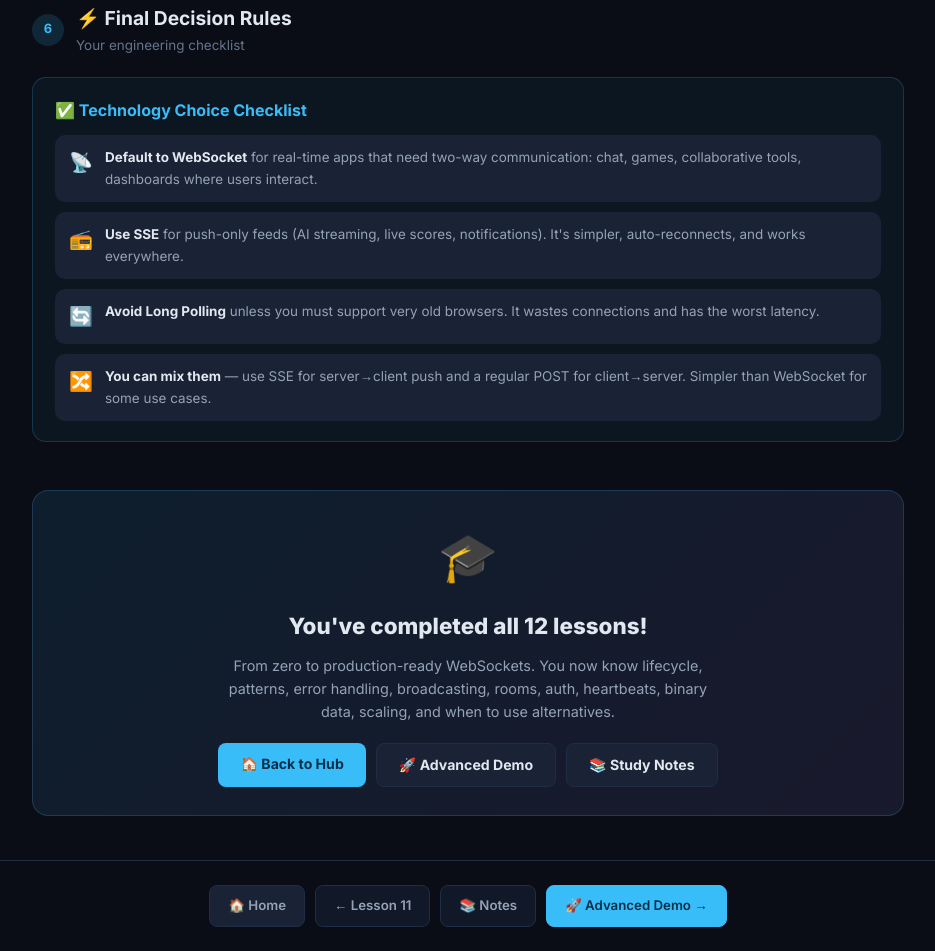
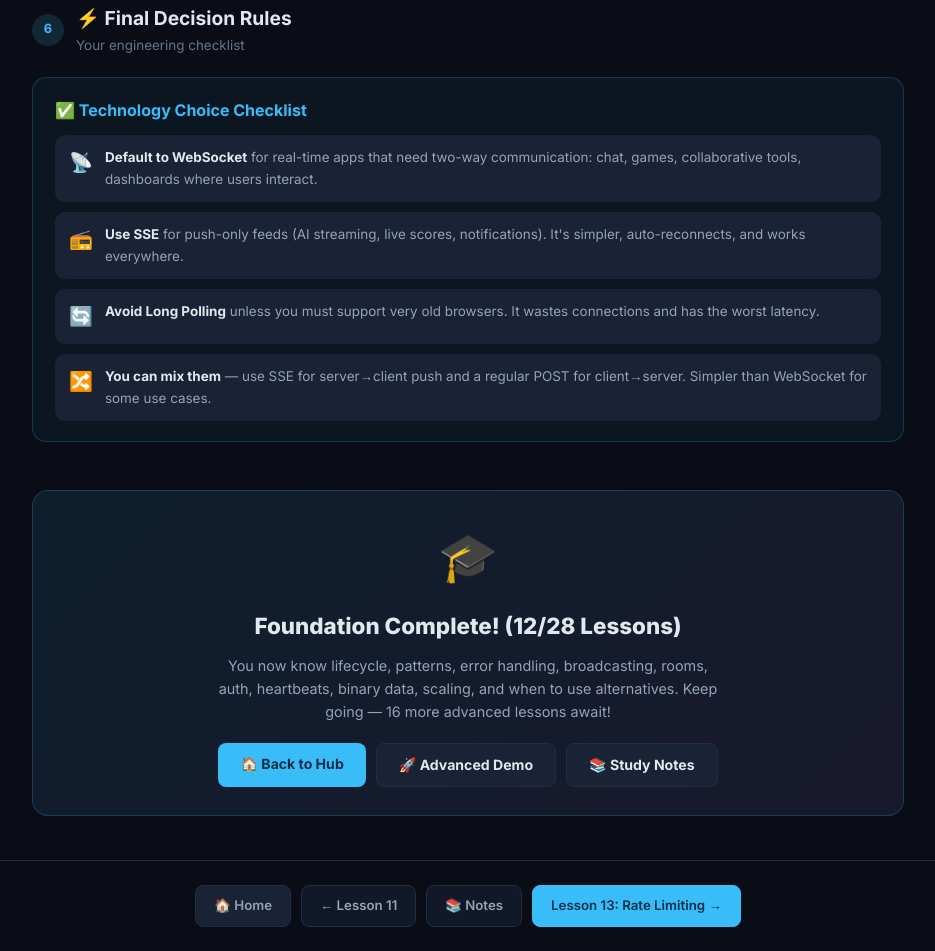
Before and after one commit to anudeepbikumalla/websockets-learn, a website: page learn12.html in a window 1280 px wide. Shown: the part 3189-4140 px from the top of the page, without its empty margins (172-1107 px from the left). Drawn offline with Linux system fonts and the light colour scheme.

Commit message:
fix: repair inter-lesson navigation links and update README with full curriculum + roadmap

```diff
--- a/learn12.html
+++ b/learn12.html
@@ -714,7 +714,8 @@
           <p class="note-sm" style="margin-top:14px">⚡ <strong style="color:var(--text)">Rule of thumb:</strong> Use
             <strong style="color:var(--blue)">WebSocket</strong> if you need two-way communication. Use <strong
               style="color:var(--purple)">SSE</strong> for server-to-client only. Use <strong
-              style="color:var(--orange)">Long Polling</strong> only as a last resort.</p>
+              style="color:var(--orange)">Long Polling</strong> only as a last resort.
+          </p>
         </div>
       </div>
     </section>
@@ -818,10 +819,10 @@
       <div
         style="background:linear-gradient(135deg,rgba(56,189,248,.1),rgba(167,139,250,.1));border:1px solid rgba(56,189,248,.2);border-radius:16px;padding:28px;text-align:center">
         <div style="font-size:3rem;margin-bottom:12px">🎓</div>
-        <h2 style="font-size:1.4rem;font-weight:800;margin-bottom:10px">You've completed all 12 lessons!</h2>
-        <p style="color:var(--dim);max-width:500px;margin:0 auto 20px;font-size:.9rem">From zero to production-ready
-          WebSockets. You now know lifecycle, patterns, error handling, broadcasting, rooms, auth, heartbeats, binary
-          data, scaling, and when to use alternatives.</p>
+        <h2 style="font-size:1.4rem;font-weight:800;margin-bottom:10px">Foundation Complete! (12/28 Lessons)</h2>
+        <p style="color:var(--dim);max-width:500px;margin:0 auto 20px;font-size:.9rem">You now know lifecycle, patterns,
+          error handling, broadcasting, rooms, auth, heartbeats, binary data, scaling, and when to use alternatives.
+          Keep going — 16 more advanced lessons await!</p>
         <div style="display:flex;gap:10px;justify-content:center;flex-wrap:wrap">
           <a href="index.html"
             style="padding:10px 22px;border-radius:8px;background:var(--blue);color:#082f49;font-weight:700;text-decoration:none;font-size:.88rem">🏠
@@ -841,7 +842,7 @@
     <a href="index.html" class="nav-btn home">🏠 Home</a>
     <a href="learn11.html" class="nav-btn">← Lesson 11</a>
     <a href="WEBSOCKET_STUDY_NOTES.md" class="nav-btn">📚 Notes</a>
-    <a href="client.html" class="nav-btn primary">🚀 Advanced Demo →</a>
+    <a href="learn13.html" class="nav-btn primary">Lesson 13: Rate Limiting →</a>
   </div>
 </body>
 
```
Also changed, not shown: learn3.html (+15 -5 lines), learn4.html (+14 -5 lines), README.md.
